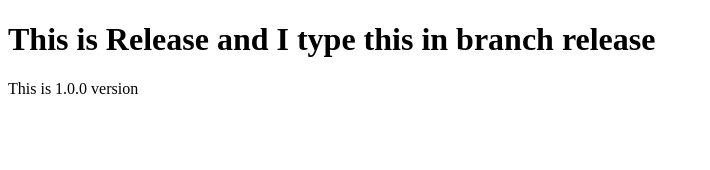
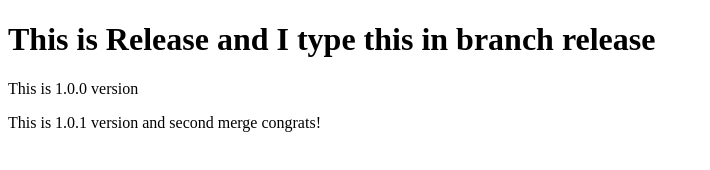
Before and after one commit to rifrifai/belajar-mandiri, a plain HTML site: page release.html in a window 1280 px wide. Shown: the whole page, without its empty margins (0-710 px from the left). Drawn offline with Linux system fonts and the light colour scheme.

Commit message:
edit release 1.0.1 version

```diff
--- a/release.html
+++ b/release.html
@@ -8,5 +8,7 @@
   <body>
     <h1>This is Release and I type this in branch release</h1>
     <p>This is 1.0.0 version</p>
+
+    <p>This is 1.0.1 version and second merge congrats!</p>
   </body>
 </html>
```
